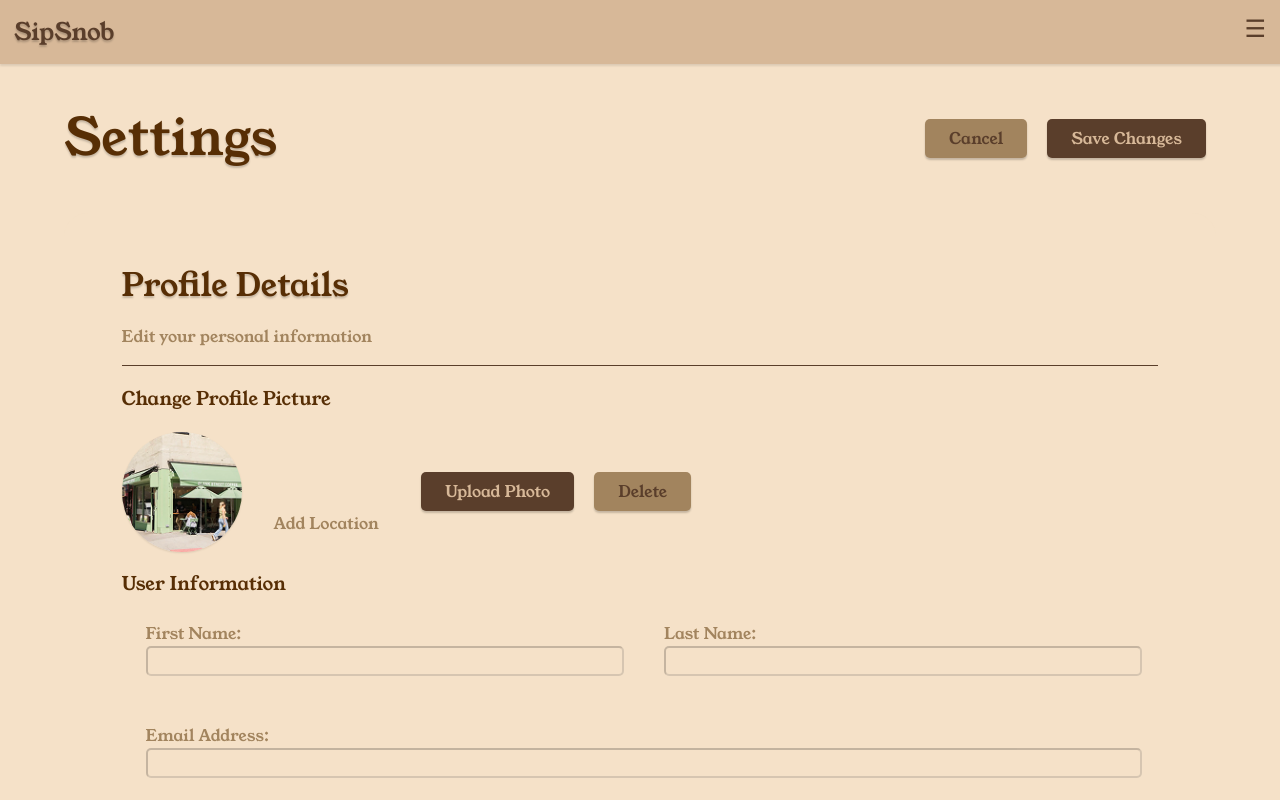
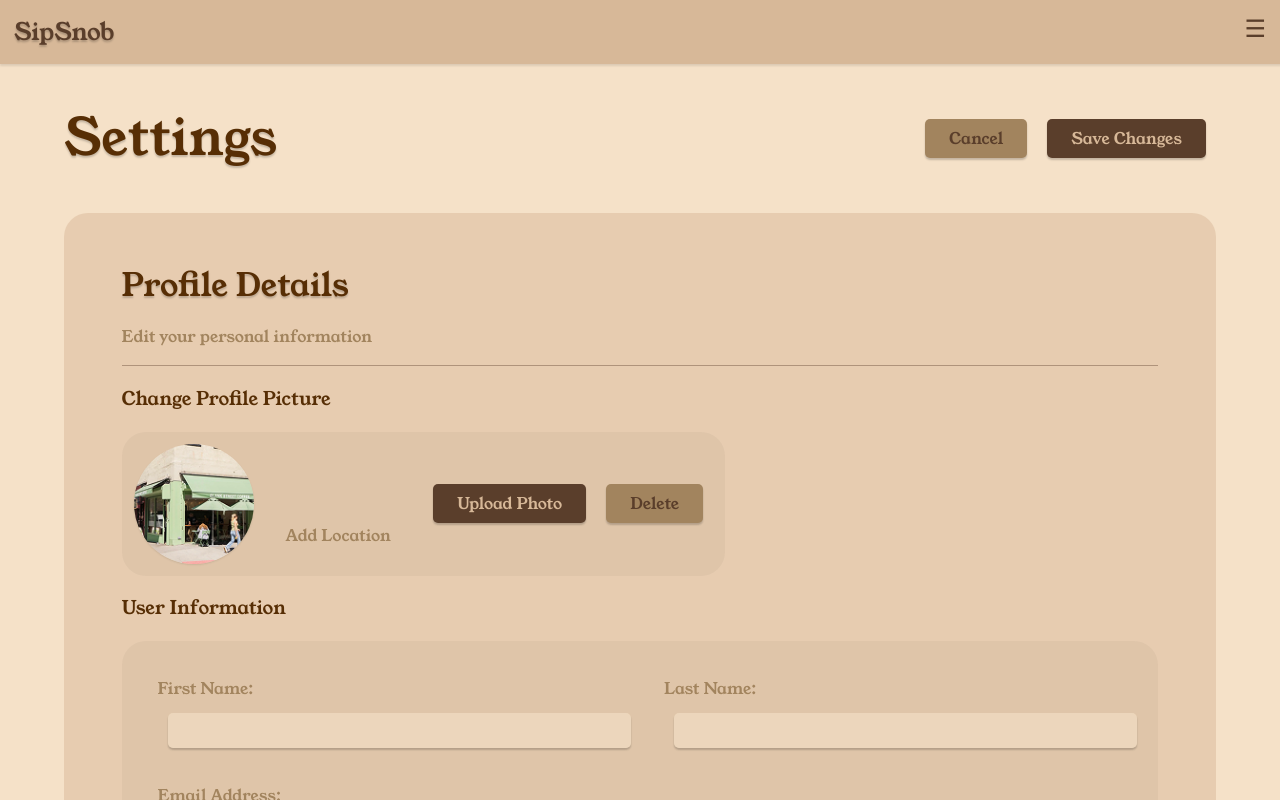
Before and after one commit to Veneloo/SipSnob, a React (Vite) app in the folder sipsnob/: page /settings in a window 1280 px wide. Built offline with nearby package versions, Linux system fonts and the light colour scheme; no server answers.

Commit message:
styling updates

```diff
--- a/sipsnob/dev-dist/sw.js
+++ b/sipsnob/dev-dist/sw.js
@@ -79,7 +79,7 @@ define(['./workbox-54d0af47'], (function (workbox) { 'use strict';
    */
   workbox.precacheAndRoute([{
     "url": "index.html",
-    "revision": "0.ja9dlri31t8"
+    "revision": "0.t8ectprdju"
   }], {});
   workbox.cleanupOutdatedCaches();
   workbox.registerRoute(new workbox.NavigationRoute(workbox.createHandlerBoundToURL("index.html"), {
--- a/sipsnob/src/pages/home.jsx
+++ b/sipsnob/src/pages/home.jsx
@@ -194,7 +194,7 @@ const HomePage = () => {
                 <br />
                 Go to the Discover & Search tab to find shops!
               </h3>
-              <button className="button" onClick={() => navigate("/discover")} style={{ backgroundColor: "#A2845E" }}>
+              <button className="button" onClick={() => navigate("/discover")} style={{ backgroundColor: "#A2845E", color: "#f5e1c8" }}>
                 Discover Coffee Shops
               </button>
             </div>
@@ -244,13 +244,13 @@ const HomePage = () => {
         ))}
 
         {sampleFeed.length === 0 && (
-          <div style={{ width: "inherit", height: "fit-content", color: "#572e05" }}>
+          <div style={{ width: "inherit", height: "fit-content", color: "#572e05", backgroundColor: "rgb(90, 62, 43)", padding: "12px", borderRadius: "24px" }}>
             <h3>
               There is no friend activity to display.
               <br />
               Go to the settings tab to follow friends!
             </h3>
-            <button className="button" onClick={() => navigate("/settings")} style={{ backgroundColor: "#A2845E" }}>
+            <button className="button" onClick={() => navigate("/settings")} style={{ backgroundColor: "#A2845E", color: "#f5e1c8"  }}>
               Add Friends
             </button>
           </div>
--- a/sipsnob/src/pages/login.jsx
+++ b/sipsnob/src/pages/login.jsx
@@ -90,17 +90,7 @@ function LogIn() {
         <form onSubmit={handleSubmit}>
           <label style={{ textAlign: "left", margin: "10px" }}>Email:</label>
           <input
-            style={{
-              margin: "10px",
-              color: "black",
-              height: "25px",
-              width: "80%",
-              borderRadius: "5px",
-              border: "0px",
-              boxShadow: "0 2px 2px rgb(0,0,0,0.2)",
-              backgroundColor: "#f5e1c89b",
-              fontSize: "1rem"
-            }}
+            className="input"
             type="email"
             id="email"
             value={email}
@@ -111,17 +101,7 @@ function LogIn() {
 
           <label>Password:</label>
           <input
-            style={{
-              margin: "10px",
-              color: "black",
-              height: "25px",
-              width: "80%",
-              borderRadius: "5px",
-              border: "0px",
-              boxShadow: "0 2px 2px rgb(0,0,0,0.2)",
-              backgroundColor: "#f5e1c89b",
-              fontSize: "1rem"
-            }}
+            className="input"
             type="password"
             id="password"
             value={password}
--- a/sipsnob/src/pages/pages.css
+++ b/sipsnob/src/pages/pages.css
@@ -30,6 +30,10 @@
   color: #d7b898;
   background-color: #5a3e2b;
 }
+button:hover{
+  filter: saturate(120%);
+}
+
 .button.view-profile{
   background-color: #d7b898;
   color: #5a3e2b;
@@ -50,16 +54,22 @@
   color: rgba(245, 225, 200);
 }
 
-.profile-input{
+.input{
+  margin: 12px 10px;
+  padding: 5px;
+  color: #8B5E3C;
+  height: 25px;
+  width: 80%;
+  border-radius: 5px;
+  border: 0px;
+  box-shadow: 0 2px 2px rgb(0,0,0,0.2);
+  background-color: #f5e1c89b;
+  font-size: 1rem;
+}
 
-  background-color: rgba(245, 225, 200, 0.2);
-  border-radius: 5px;
-  border-color: rgba(0, 0, 0, 0.2);
+.input.settings{
+  padding: 5px 0px 5px 5px ;
   width: 100%;
-  height: 24px;
-  margin-bottom: 24px;
-  color: #8B5E3C;
-  font-size: 1rem;
 }
 
 .row-container{
@@ -270,7 +280,7 @@ input[type="radio"]:checked::before {
 }
 
 .button-profile-section{
-  background-color:#d7b899;
+  background-color:inherit;
   font-size: x-large;
   color: #f5e1c8;
 
@@ -288,7 +298,7 @@ input[type="radio"]:checked::before {
 
 }
 .setting-section{
-  background-color: rgba(245, 225, 200, 0.5);
+  background-color: #d7b7987b;
   padding: 2% 5%;
   border-radius: 24px;
   margin-top: 12px;
--- a/sipsnob/src/pages/profile.jsx
+++ b/sipsnob/src/pages/profile.jsx
@@ -178,7 +178,7 @@ const ProfilePage = () =>{
     {/* User Location*/}
     <p style={{color: "#d7b898", marginBlock: "0px"}}>{sampleUserDetails.userLocationCity}, {sampleUserDetails.userLocationState}</p>
     {/* Edit button: routes to settings/profile*/}
-    {isCurrentUser && (<button className="button" onClick={() => navigate("/settings")} style={{backgroundColor: "#5a3e2b", color: "#8B5E3C"}}>Edit</button>)}
+    {isCurrentUser && (<button className="button" onClick={() => navigate("/settings")} style={{backgroundColor: "#d7b898", color: "#8B5E3C"}}>Edit</button>)}
 
 </div>
 
--- a/sipsnob/src/pages/settings.jsx
+++ b/sipsnob/src/pages/settings.jsx
@@ -106,11 +106,11 @@ const Settings = () => {
           <div className="setting-section" id="ProfileInfo">
             <h2 style={{ fontSize: "2em", textShadow: "0 2px 2px rgb(0,0,0,0.2)" }}>Profile Details</h2>
             <p style={{ color: "#A2845E", marginTop: "-12px" }}>Edit your personal information</p>
-            <hr style={{ height: "1px", width: "100%", border: "0", backgroundColor: "#5a3e2b" }} />
+            <hr style={{ height: "1px", width: "100%", border: "0", backgroundColor: "rgba(90, 62, 43, 0.4)" }} />
 
             {/* Profile Picture (placeholder only) */}
             <h3>Change Profile Picture</h3>
-            <div className="row-container" style={{ alignItems: "center", flexWrap: "wrap" }}>
+            <div className="row-container" style={{ alignItems: "center", flexWrap: "wrap", backgroundColor: "rgba(90, 62, 43, 0.05)", padding: "12px", width: "fit-content", borderRadius: "24px" }}>
               <div style={{
                 height: "120px",
                 width: "120px",
@@ -131,12 +131,12 @@ const Settings = () => {
 
             {/* Editable Form */}
             <h3>User Information</h3>
-            <form style={{ flexWrap: "wrap" }}>
+            <form style={{ flexWrap: "wrap",backgroundColor: "rgba(90, 62, 43, 0.05)", padding: "12px 12px 1px 12px", borderRadius: "24px" }}>
               <div className="row-container" style={{ margin: "24px" }}>
                 <div className="column-container" style={{ marginRight: "24px", width: "100%" }}>
                   <label style={{ alignSelf: "flex-start", color: "#A2845E" }}>First Name:</label>
                   <input
-                    className="profile-input"
+                    className="input settings"
                     value={firstName}
                     onChange={(e) =>
                       setProfileData({ ...profileData, fullName: `${e.target.value} ${lastName}` })
@@ -146,7 +146,7 @@ const Settings = () => {
                 <div className="column-container" style={{ marginLeft: "24px", width: "100%" }}>
                   <label style={{ alignSelf: "flex-start", color: "#A2845E" }}>Last Name:</label>
                   <input
-                    className="profile-input"
+                    className="input settings"
                     value={lastName}
                     onChange={(e) =>
                       setProfileData({ ...profileData, fullName: `${firstName} ${e.target.value}` })
@@ -156,15 +156,15 @@ const Settings = () => {
 
               <div className="column-container" style={{ margin: "24px" }}>
                 <label style={{ alignSelf: "flex-start", color: "#A2845E" }}>Email Address:</label>
-                <input className="profile-input" value={profileData.email} disabled />
+                <input className="input settings" style={{color: "rgba(90, 62, 43, 0.5)"}} value={profileData.email} disabled />
 
                 <label style={{ alignSelf: "flex-start", color: "#A2845E" }}>Username:</label>
-                <input className="profile-input" />
+                <input className="input settings" />
 
 
                 <label style={{ alignSelf: "flex-start", color: "#A2845E" }}>Location:</label>
                 <input
-                  className="profile-input"
+                  className="input settings"
                   value={profileData.location}
                   onChange={(e) => setProfileData({ ...profileData, location: e.target.value })}
                 />
@@ -175,7 +175,7 @@ const Settings = () => {
                 {changePassword && (<div style={{width: "inherit", height: "fit-content"}}>
 
                 <label style={{ alignSelf: "flex-start", color: "#A2845E" }}>New Password:</label>
-                <input className="profile-input"/>
+                <input className="input settings"/>
 
                 </div>)}
               </div>
@@ -183,11 +183,12 @@ const Settings = () => {
           </div>
 
           {/* Bookmarked Shops */}
-          <div className="setting-section" id="Bookmarks" style={{width: "100%"}}>
+          <div className="setting-section" id="Bookmarks" style={{width: '90%'}}>
             <h2 style={{ fontSize: "2em", textShadow: "0 2px 2px rgb(0,0,0,0.2)" }}>Bookmarked Shops</h2>
             <p style={{ color: "#A2845E", marginTop: "-12px" }}>View and remove shops from bookmark list</p>
+            <hr style={{ height: "1px", width: "100%", border: "0", backgroundColor: "rgba(90, 62, 43, 0.4)" }} />
 
-            <div style={{ display: 'flex', overflowX: 'auto', overflowY: 'hidden', scrollBehavior: 'smooth', width: '85%', margin: "24px", justifyContent: "center", borderRadius: "50px", textAlign: "center"}}>
+            <div style={{ display: 'flex', overflowX: 'auto', overflowY: 'hidden', scrollBehavior: 'smooth', margin: "24px", justifyContent: "center", borderRadius: "50px", textAlign: "center" }}>
               {bookmarkedShops.map((item, index) => (
                 <BookmarkItem key={index} bookmarkDetails={item} />
               ))}
--- a/sipsnob/src/pages/signup.jsx
+++ b/sipsnob/src/pages/signup.jsx
@@ -116,34 +116,34 @@ function SignUp() {
         </h1>
 
         <form onSubmit={handleSignUp}>
-          <label>Email: </label>
+          <label>Entert an email </label>
           <input
             type="email"
             placeholder="johnsmith@email.com"
             value={email}
             onChange={(e) => setEmail(e.target.value)}
             required
-            style={inputStyle}
+            className="input"
           />
           <br />
-          <label>Username: </label>
+          <label>Create a username </label>
           <input
+            className="input"
             type="text"
             placeholder="jsmith25"
             value={username}
             onChange={(e) => setUsername(e.target.value)}
             required
-            style={inputStyle}
           />
           <br />
-          <label>Password: </label>
+          <label>Create a password </label>
           <input
             type="password"
             placeholder="mypassword@"
             value={password}
             onChange={(e) => setPassword(e.target.value)}
             required
-            style={inputStyle}
+            className="input"
           />
           <br />
           {error && <p style={{ color: "red", margin: "25px" }}>{error}</p>}
@@ -156,18 +156,6 @@ function SignUp() {
   );
 }
 
-const inputStyle = {
-  margin: "10px",
-  color: "black",
-  height: "25px",
-  width: "80%",
-  borderRadius: "5px",
-  border: "0px",
-  boxShadow: "0 2px 2px rgb(0,0,0,0.2)",
-  backgroundColor: "#f5e1c89b",
-  fontSize: "1rem",
-};
-
 const buttonStyle = {
   fontFamily: "YoungSerif",
   margin: "10px",
@@ -178,7 +166,7 @@ const buttonStyle = {
   borderRadius: "5px",
   border: "0",
   boxShadow: "0 2px 2px rgb(0,0,0,0.2)",
-  color: "#fff",
+  color: "#f5e1c8"
 };
 
 export default SignUp;
```
